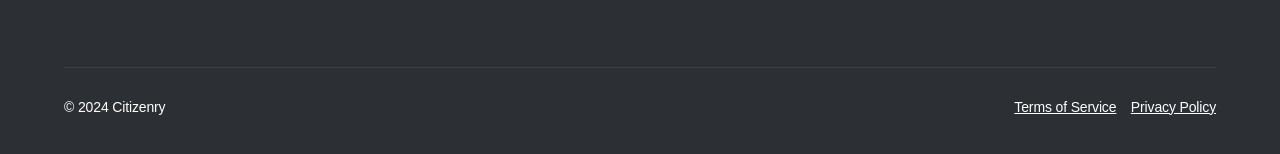
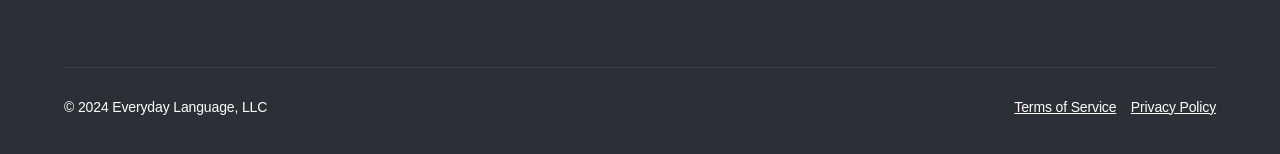
Before and after one commit to citizenryapp/website, a Jekyll site: the page built from index.markdown, in a window 1280 px wide and 900 px high, scrolled down 2847 px. Shown: the part 734-888 px from the top of the window. Built offline with Jekyll 4.4.1, drawn with Linux system fonts in a browser that asks for light colours; some web fonts are replaced.

Commit message:
Update site-footer.html

```diff
--- a/_includes/site-footer.html
+++ b/_includes/site-footer.html
@@ -1,4 +1,4 @@
-<div class="site-footer">
+ <div class="site-footer">
   <div class="site-footer__inner container">
     <div class="site-footer__left">
       <a href="/" class="site-footer__logo">
@@ -25,7 +25,7 @@
 
     <div class="site-footer__full">
       <div class="site-footer__small">
-        <p class="type-p3">© <script>document.write(new Date().getFullYear())</script> Citizenry</p>
+        <p class="type-p3">© <script>document.write(new Date().getFullYear())</script> Everyday Language, LLC</p>
         <div class="site-footer__small-links">
           <a class="type-p3" href="/terms-of-service">Terms of Service</a>
           <a class="type-p3" href="/privacy-policy">Privacy Policy</a>
```
